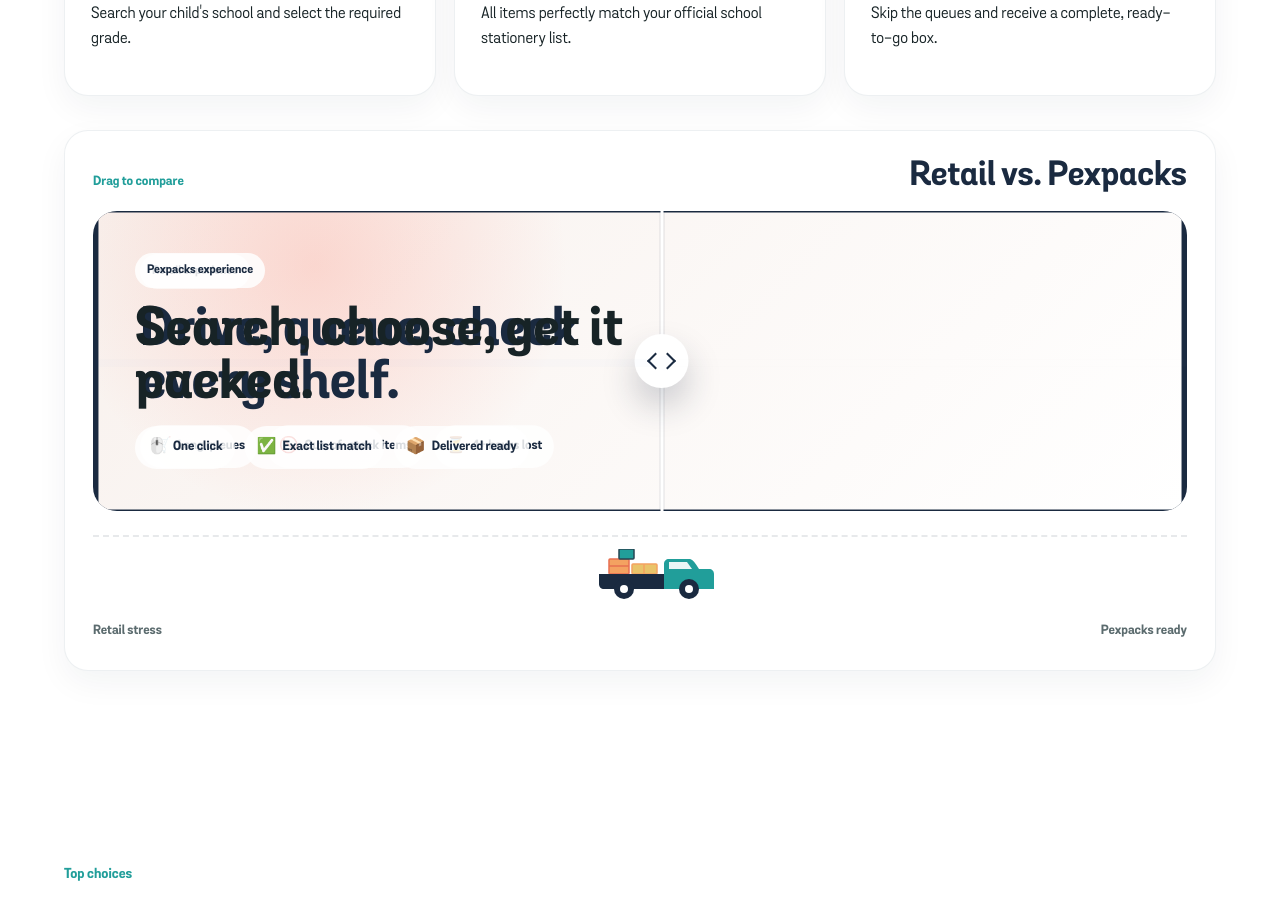
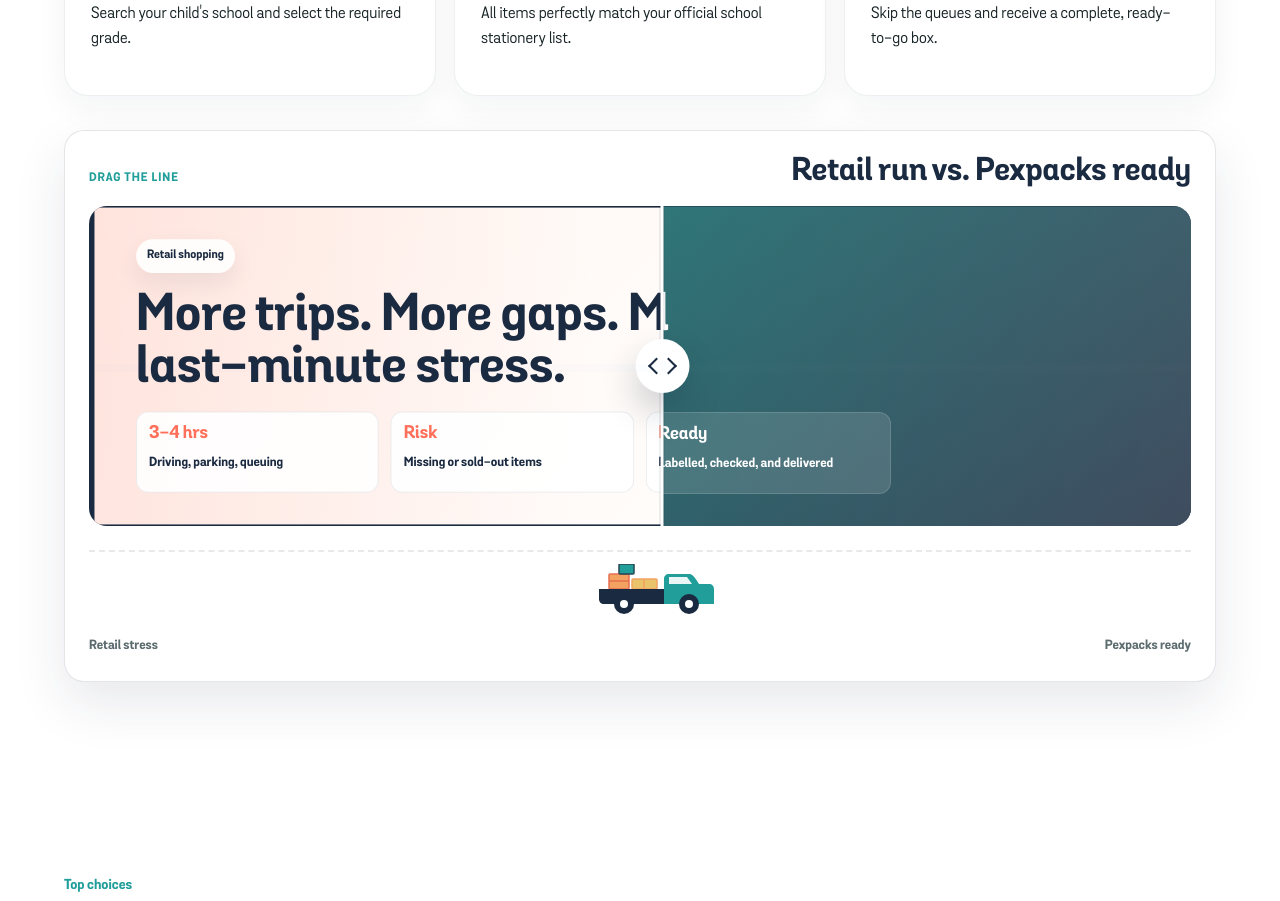
Before and after one commit to mcebisidesigner-spec/pexpacks-supplies, a Next.js app: page / in a window 1280 px wide. Shown: the part 1600-2501 px from the top of the page. Built offline with nearby package versions, Linux system fonts and the light colour scheme.

Commit message:
Sharpen retail comparison slide

```diff
--- a/components/marketing/RetailComparisonSlider.module.css
+++ b/components/marketing/RetailComparisonSlider.module.css
@@ -1,10 +1,10 @@
 .comparison {
   margin-top: 34px;
-  border: var(--card-border);
-  border-radius: var(--radius-section);
-  padding: clamp(18px, 4vw, 28px);
-  background: var(--card-bg);
-  box-shadow: var(--card-shadow);
+  border: 1px solid rgba(26, 42, 64, 0.12);
+  border-radius: 20px;
+  padding: clamp(16px, 4vw, 24px);
+  background: #ffffff;
+  box-shadow: 0 22px 52px rgba(26, 42, 64, 0.1);
 }
 
 .header {
@@ -18,21 +18,24 @@
 .header p {
   margin: 0;
   color: var(--pex-keppel);
-  font-size: 13px;
+  font-size: 12px;
   font-weight: 800;
+  letter-spacing: 0.08em;
+  text-transform: uppercase;
 }
 
 .header strong {
   color: var(--pex-primary);
-  font-size: clamp(22px, 3vw, 34px);
+  font-size: clamp(22px, 3vw, 32px);
   font-family: var(--font-heading);
-  line-height: 1;
+  line-height: 1.05;
+  text-align: right;
 }
 
 .stage {
   position: relative;
-  min-height: 300px;
-  border-radius: 24px;
+  min-height: 320px;
+  border-radius: 18px;
   overflow: hidden;
   background: var(--pex-primary);
   isolation: isolate;
@@ -44,82 +47,90 @@
   padding: clamp(24px, 5vw, 42px);
   display: grid;
   align-content: center;
-  gap: 16px;
+  gap: 18px;
+  transition: transform 0.12s ease-out;
 }
 
 .retailPane {
   background:
-    radial-gradient(
-      circle at 20% 18%,
-      rgba(255, 111, 89, 0.22),
-      transparent 28%
-    ),
-    linear-gradient(135deg, #f8f1ed, #ffffff);
+    linear-gradient(90deg, rgba(255, 111, 89, 0.14), transparent 46%),
+    linear-gradient(135deg, #fff7f2, #ffffff);
   color: var(--pex-primary);
 }
 
 .pexpacksPane {
   background:
-    radial-gradient(
-      circle at 82% 18%,
-      rgba(255, 255, 255, 0.16),
-      transparent 28%
-    ),
-    linear-gradient(135deg, var(--pex-keppel), var(--pex-primary));
+    linear-gradient(90deg, rgba(255, 255, 255, 0.04), rgba(255, 255, 255, 0.16)),
+    linear-gradient(135deg, #168f84, var(--pex-primary));
   color: var(--pex-bg);
   clip-path: inset(0 0 0 var(--comparison-position));
 }
 
 .paneLabel {
   width: fit-content;
-  border-radius: var(--radius-pill);
-  padding: 8px 12px;
-  background: rgba(255, 255, 255, 0.86);
+  border-radius: 999px;
+  padding: 7px 11px;
+  background: rgba(255, 255, 255, 0.9);
   color: var(--pex-primary);
   font-size: 12px;
   font-weight: 800;
+  box-shadow: 0 10px 24px rgba(26, 42, 64, 0.08);
 }
 
 .pexpacksPane .paneLabel {
-  background: rgba(255, 255, 255, 0.16);
+  background: rgba(255, 255, 255, 0.18);
   color: var(--pex-bg);
+  box-shadow: none;
 }
 
 .pane h3 {
-  max-width: 520px;
+  max-width: 620px;
   margin: 0;
-  font-size: clamp(30px, 5vw, 54px);
-  line-height: 0.98;
+  font-size: clamp(30px, 5vw, 52px);
+  line-height: 1;
+  letter-spacing: 0;
 }
 
 .pane ul {
   margin: 0;
   padding: 0;
   list-style: none;
-  display: flex;
-  flex-wrap: wrap;
-  gap: 10px;
+  display: grid;
+  grid-template-columns: repeat(3, minmax(0, 1fr));
+  gap: 12px;
+  max-width: 760px;
 }
 
 .pane li {
-  display: flex;
-  align-items: center;
-  border-radius: var(--radius-pill);
-  padding: 9px 12px;
-  background: rgba(255, 255, 255, 0.84);
+  display: grid;
+  gap: 5px;
+  min-height: 82px;
+  border: 1px solid rgba(26, 42, 64, 0.08);
+  border-radius: 12px;
+  padding: 12px;
+  background: rgba(255, 255, 255, 0.9);
   color: var(--pex-primary);
   font-size: 13px;
-  font-weight: 800;
+  font-weight: 700;
+  line-height: 1.25;
 }
 
-.pointIcon {
-  margin-right: 6px;
-  font-size: 16px;
+.pointStat {
+  color: var(--pex-coral);
+  font-family: var(--font-heading);
+  font-size: 18px;
+  font-weight: 900;
+  line-height: 1;
 }
 
 .pexpacksPane li {
-  background: rgba(255, 255, 255, 0.14);
+  border-color: rgba(255, 255, 255, 0.14);
+  background: rgba(255, 255, 255, 0.13);
   color: var(--pex-bg);
+}
+
+.pexpacksPane .pointStat {
+  color: #ffffff;
 }
 
 .handle {
@@ -131,7 +142,7 @@
   width: 3px;
   background: var(--pex-bg);
   transform: translateX(-50%);
-  box-shadow: 0 0 0 1px rgba(26, 42, 64, 0.12);
+  box-shadow: 0 0 0 1px rgba(26, 42, 64, 0.16);
 }
 
 .handle span {
@@ -140,7 +151,7 @@
   left: 50%;
   width: 54px;
   height: 54px;
-  border-radius: var(--radius-pill);
+  border-radius: 999px;
   background: var(--pex-bg);
   transform: translate(-50%, -50%);
   box-shadow: 0 18px 34px rgba(26, 42, 64, 0.22);
@@ -199,10 +210,15 @@
 @media (max-width: 720px) {
   .header {
     display: grid;
+    gap: 8px;
+  }
+
+  .header strong {
+    text-align: left;
   }
 
   .stage {
-    min-height: 360px;
+    min-height: 430px;
   }
 
   .pane {
@@ -212,5 +228,17 @@
 
   .pane ul {
     display: grid;
+    grid-template-columns: 1fr;
+    gap: 8px;
+  }
+
+  .pane li {
+    min-height: auto;
+    grid-template-columns: 68px 1fr;
+    align-items: center;
+  }
+
+  .pane h3 {
+    font-size: clamp(30px, 12vw, 42px);
   }
 }
--- a/components/marketing/RetailComparisonSlider.tsx
+++ b/components/marketing/RetailComparisonSlider.tsx
@@ -6,15 +6,15 @@ import { AnimatedVehicle } from "./AnimatedVehicle";
 import styles from "./RetailComparisonSlider.module.css";
 
 const retailPoints = [
-  { text: "Long queues", icon: "🛒" },
-  { text: "Out-of-stock items", icon: "🚫" },
-  { text: "4+ hours lost", icon: "⏳" },
+  { stat: "3-4 hrs", text: "Driving, parking, queuing" },
+  { stat: "Risk", text: "Missing or sold-out items" },
+  { stat: "Extra", text: "Impulse buys and repeat trips" },
 ];
 
-const PexpacksPoints = [
-  { text: "One click", icon: "🖱️" },
-  { text: "Exact list match", icon: "✅" },
-  { text: "Delivered ready", icon: "📦" },
+const pexpacksPoints = [
+  { stat: "2 min", text: "Find the school pack online" },
+  { stat: "Exact", text: "Packed to the grade list" },
+  { stat: "Ready", text: "Labelled, checked, and delivered" },
 ];
 
 export function RetailComparisonSlider() {
@@ -27,44 +27,46 @@ export function RetailComparisonSlider() {
     setPosition(Number(event.target.value));
   }
 
-  // Calculate dynamic scales based on position (0 to 100)
-  // When position is near 0, retail is 1 (fully visible/scaled), Pexpacks is 0.8
-  const retailScale = position < 50 ? 1 : Math.max(0.9, 1 - (position - 50) * 0.005);
-  const PexpacksScale = position > 50 ? 1 : Math.max(0.9, 1 - (50 - position) * 0.005);
+  const retailScale =
+    position < 50 ? 1 : Math.max(0.9, 1 - (position - 50) * 0.005);
+  const pexpacksScale =
+    position > 50 ? 1 : Math.max(0.9, 1 - (50 - position) * 0.005);
 
   return (
     <div className={styles.comparison} style={sliderStyle}>
       <div className={styles.header}>
-        <p>Drag to compare</p>
-        <strong>Retail vs. Pexpacks</strong>
+        <p>Drag the line</p>
+        <strong>Retail run vs. Pexpacks ready</strong>
       </div>
 
       <div className={styles.stage}>
         <div
           className={`${styles.pane} ${styles.retailPane}`}
-          style={{ transform: `scale(${retailScale})`, transition: 'transform 0.1s ease-out' }}
+          style={{ transform: `scale(${retailScale})` }}
         >
-          <span className={styles.paneLabel}>Retail experience</span>
-          <h3>Drive, queue, check every shelf.</h3>
+          <span className={styles.paneLabel}>Retail shopping</span>
+          <h3>More trips. More gaps. More last-minute stress.</h3>
           <ul>
             {retailPoints.map((point) => (
               <li key={point.text}>
-                <span className={styles.pointIcon} aria-hidden="true">{point.icon}</span> {point.text}
+                <span className={styles.pointStat}>{point.stat}</span>
+                <span>{point.text}</span>
               </li>
             ))}
           </ul>
         </div>
 
         <div
-          className={`${styles.pane} ${styles.PexpacksPane}`}
-          style={{ transform: `scale(${PexpacksScale})`, transition: 'transform 0.1s ease-out' }}
+          className={`${styles.pane} ${styles.pexpacksPane}`}
+          style={{ transform: `scale(${pexpacksScale})` }}
         >
           <span className={styles.paneLabel}>Pexpacks experience</span>
-          <h3>Search, choose, get it packed.</h3>
+          <h3>The correct pack, sorted before school starts.</h3>
           <ul>
-            {PexpacksPoints.map((point) => (
+            {pexpacksPoints.map((point) => (
               <li key={point.text}>
-                <span className={styles.pointIcon} aria-hidden="true">{point.icon}</span> {point.text}
+                <span className={styles.pointStat}>{point.stat}</span>
+                <span>{point.text}</span>
               </li>
             ))}
           </ul>
```
